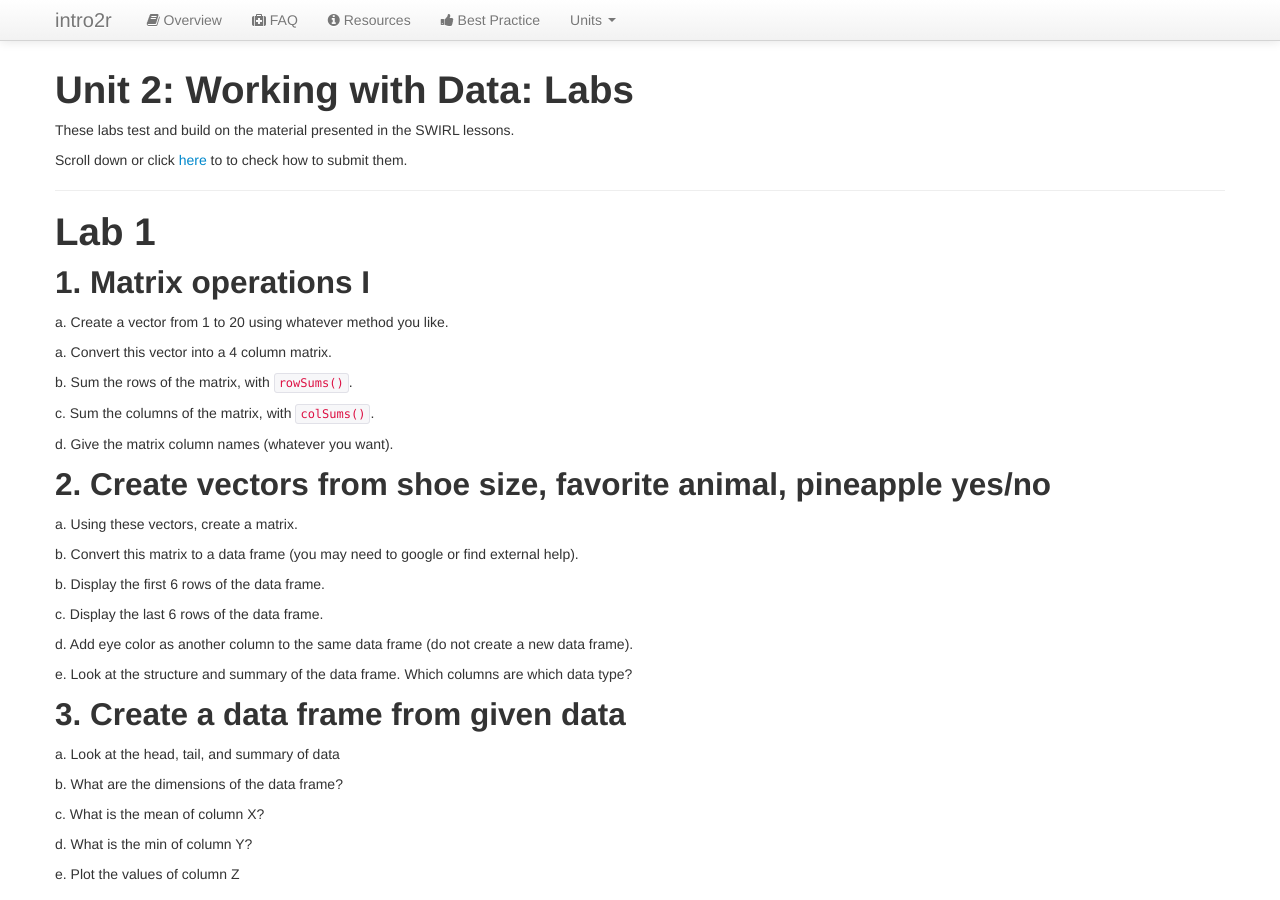
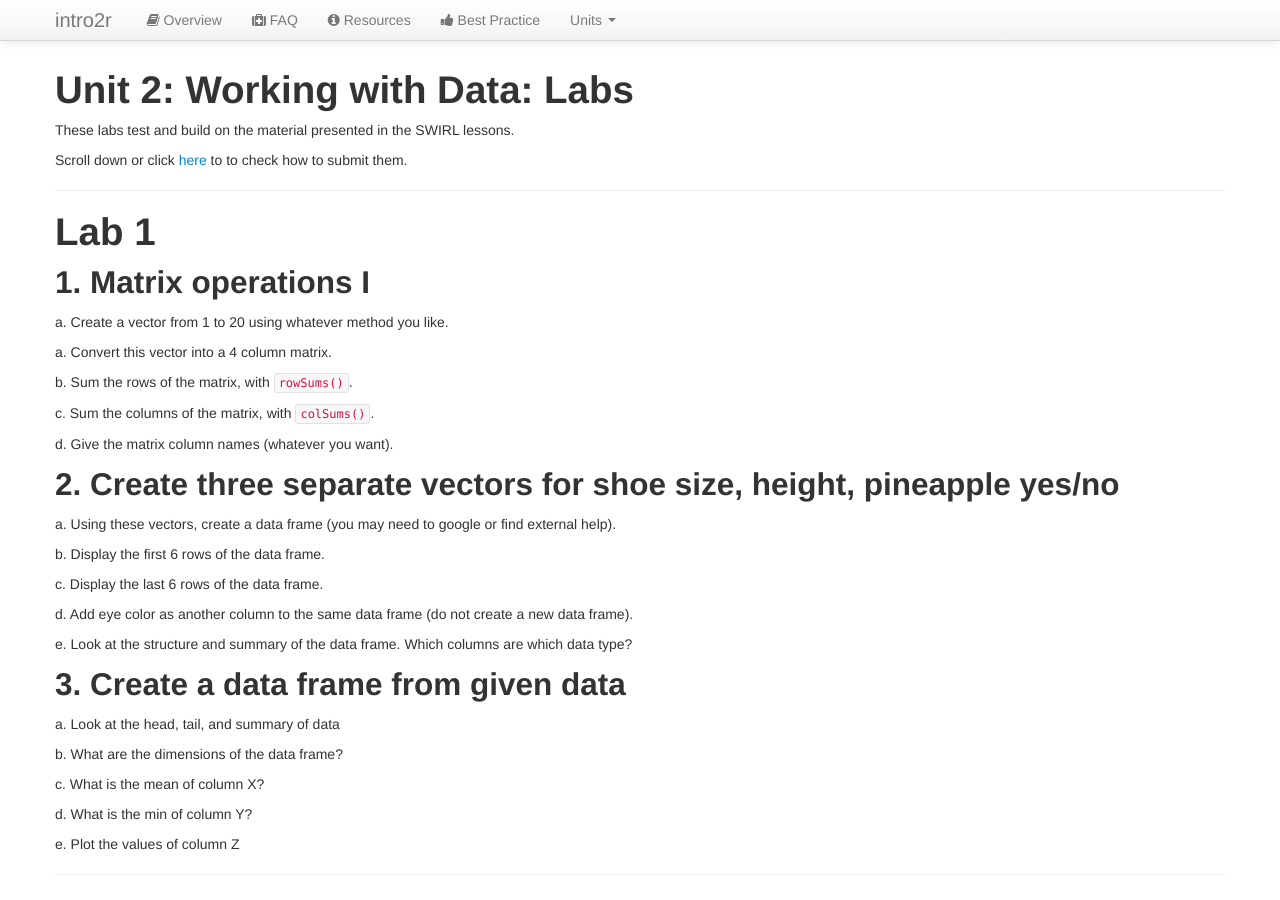
Before and after one commit to intro2r/intro2r, a Jekyll site: the page built from unit2/labs.md, in a window 1280 px wide and 900 px high. Built offline with Jekyll 4.4.1, drawn with Linux system fonts in a browser that asks for light colours.

Commit message:
Update labs.md

```diff
--- a/unit2/labs.md
+++ b/unit2/labs.md
@@ -26,11 +26,9 @@
  d. Give the matrix column names (whatever you want).
 
 
-## 2. Create vectors from shoe size, favorite animal, pineapple yes/no
+## 2. Create three separate vectors for shoe size, height, pineapple yes/no
 
- a. Using these vectors, create a matrix.
-
- b. Convert this matrix to a data frame (you may need to google or find external help).
+ a. Using these vectors, create a data frame (you may need to google or find external help).
 
  b. Display the first 6 rows of the data frame.
 
```
